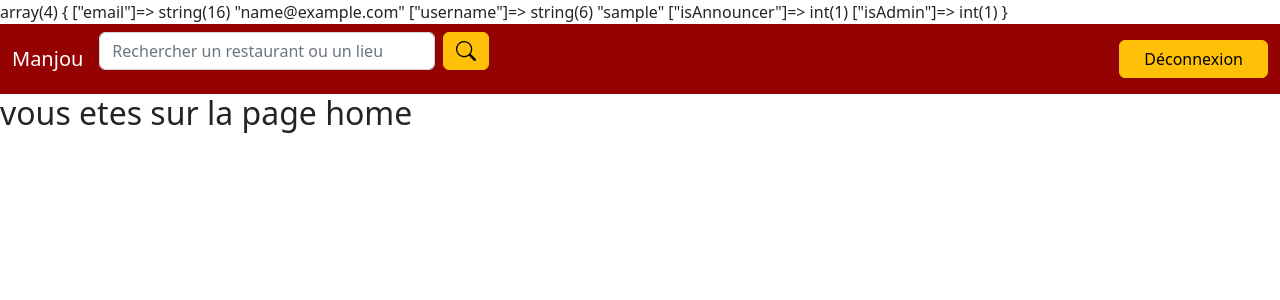
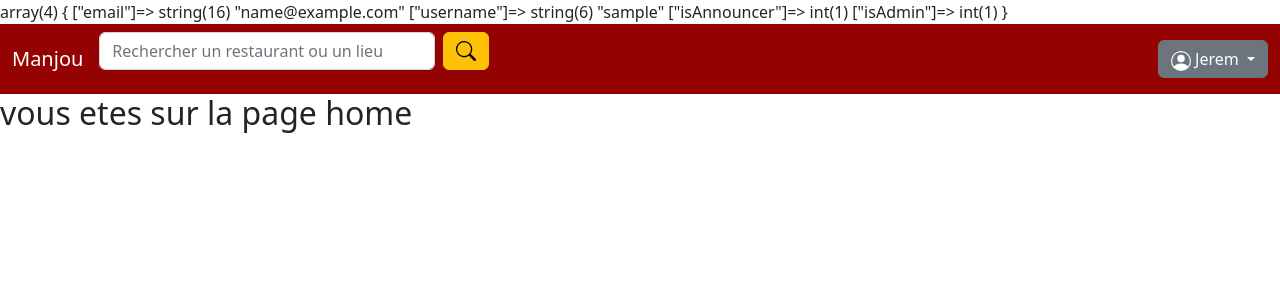
Before and after one commit to JeremSSJ/Manjou, a PHP site: page /view/home.php in a window 1280 px wide. Shown: the top 300 px of the page. Run offline with PHP 8.4, Linux system fonts and the light colour scheme; the visitor is signed in with stand-in values (Sample User, id 1).

Commit message:
déconnexion pas bon

```diff
--- a/view/elements/header.php
+++ b/view/elements/header.php
@@ -55,10 +55,46 @@
                             Connexion
                         </a>
                     <?php else : ?>
-                        <button class="btn btn-warning px-4 mt-1 mt-lg-0" onclick="<?php logout() ?> window.location.reload();">
 
-                            Déconnexion
+
+
+
+
+
+
+
+
+
+                        <button type="button" class="btn btn-secondary dropdown-toggle" data-bs-toggle="dropdown" aria-expanded="false">
+                        <svg xmlns="http://www.w3.org/2000/svg" width="20" height="20" fill="currentColor" class="bi bi-person-circle" viewBox="0 0 16 16">
+                                    <path d="M11 6a3 3 0 1 1-6 0 3 3 0 0 1 6 0z"/>
+                                    <path fill-rule="evenodd" d="M0 8a8 8 0 1 1 16 0A8 8 0 0 1 0 8zm8-7a7 7 0 0 0-5.468 11.37C3.242 11.226 4.805 10 8 10s4.757 1.225 5.468 2.37A7 7 0 0 0 8 1z"/>
+                                </svg>
+                                Jerem
                         </button>
+                        <ul class="dropdown-menu dropdown-menu-end ">
+                            <div class="d-flex flex-column">
+                            <li><a class="dropdown-item" href="#">Profil</a></li>
+                            <li><hr class="dropdown-divider"></li>
+                            <li><a class="dropdown-item" href="#" onclick="">Déconnexion</a></li>
+                        </ul>
+
+                        <!--
+                        <div class="dropdown">
+                            <button class="btn btn-warning px-4 mt-1 mt-lg-0 dropdown-toggle" type="button" id="dropdownMenuButton1" data-bs-toggle="dropdown" aria-expanded="false">
+                                <svg xmlns="http://www.w3.org/2000/svg" width="20" height="20" fill="currentColor" class="bi bi-person-circle" viewBox="0 0 16 16">
+                                    <path d="M11 6a3 3 0 1 1-6 0 3 3 0 0 1 6 0z"/>
+                                    <path fill-rule="evenodd" d="M0 8a8 8 0 1 1 16 0A8 8 0 0 1 0 8zm8-7a7 7 0 0 0-5.468 11.37C3.242 11.226 4.805 10 8 10s4.757 1.225 5.468 2.37A7 7 0 0 0 8 1z"/>
+                                </svg>
+                                Jerem
+                            </button>
+                            <ul class="dropdown-menu dropdown-menu-end" aria-labelledby="dropdownMenuButton1">
+                                <li><a class="dropdown-item" href="#">Profil</a></li>
+                                <li><hr class="dropdown-divider"></li>
+                                <li><a class="dropdown-item" href="#" onclick="">Déconnexion</a></li>
+                            </ul>
+                        </div>-->
+
                     <?php endif; ?>
 
                 </div>
```
